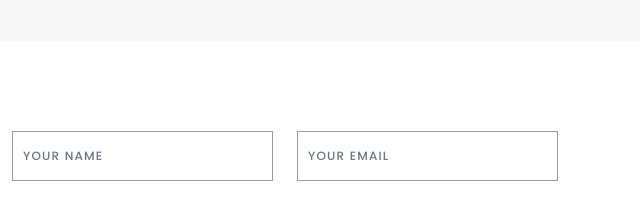
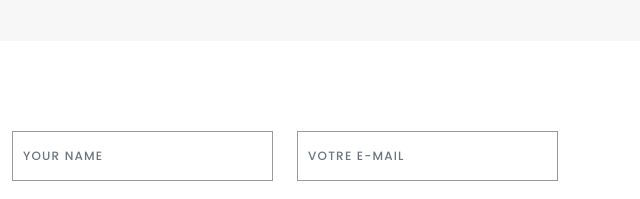
Before and after one commit to Dif-Desgn/NotreCV, a plain HTML site: page index.html in a window 1280 px wide. Shown: the part 2200-2399 px from the top of the page, 640-1280 px from the left. Drawn offline with nearby package versions, Linux system fonts and the light colour scheme; files whose address does not match are found by name; a web font is replaced by a local one.

Commit message:
Update index.html

```diff
--- a/index.html
+++ b/index.html
@@ -273,7 +273,7 @@
 
                   <div class="col-lg-6">
                     <div class="form-group">
-                      <input type="email" class="form-control" name="email" id="email" placeholder="Your Email" required>
+                      <input type="email" class="form-control" name="email" id="email" placeholder="Votre E-mail" required>
                     </div>
                   </div>
 
```
